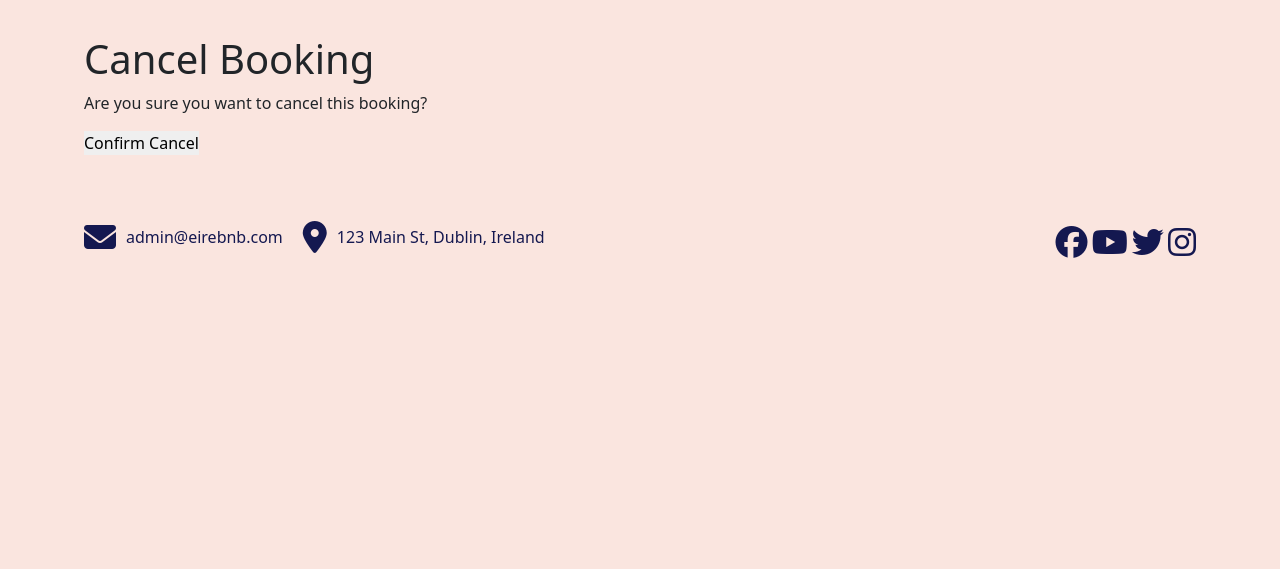
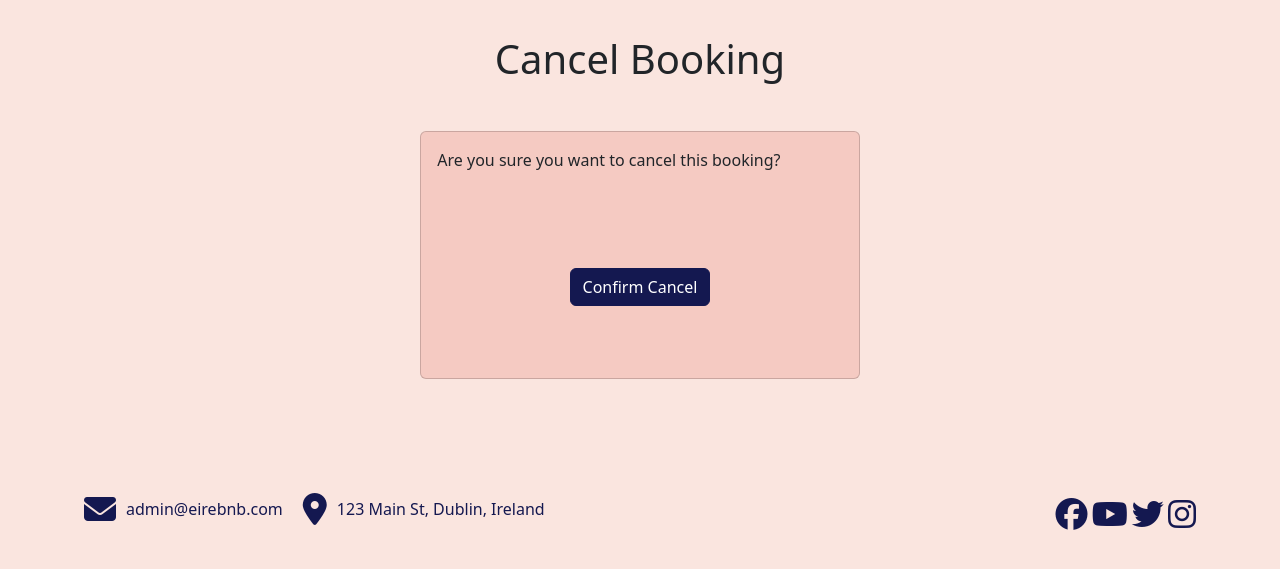
Before and after one commit to AmeenNoor/eire-bnb, a Django app: template templates/cancel_booking.html in a window 1280 px wide. Shown: the part 96-665 px from the top of the page. Run offline with Django 3.2, Linux system fonts and the light colour scheme; the template is opened without the code that fills it, so the values that code supplies are empty; some libraries are stand-ins or nearby versions; some web fonts are replaced.

Commit message:
Enhance styling for Cancel Booking page

```diff
--- a/templates/cancel_booking.html
+++ b/templates/cancel_booking.html
@@ -1,9 +1,29 @@
 {% extends 'base.html' %}
 {% block content %}
-<h1>Cancel Booking</h1>
-<p>Are you sure you want to cancel this booking?</p>
-<form method="post">
-    {% csrf_token %}
-    <button type="submit">Confirm Cancel</button>
-</form>
+<div class="text-center">
+    <h1>Cancel Booking</h1>
+</div>
+<div class="container mt-5 mb-5">
+    <div class="row justify-content-center">
+        <div class="col-md-5">
+            <div class="card custom-card">
+                <div class="card-body">
+                    <p class="card-text">
+                        Are you sure you want to cancel this booking?
+                    </p>
+
+                    <form class="login mt-5 mb-5" method="POST" action="{% url 'account_login' %}">
+                        {% csrf_token %}
+                        <div class="d-flex justify-content-center">
+                            <button class="btn btn-primary mt-5 mb-2"
+                                style="background-color: #141850; border-color: #141850;" type="submit">
+                                Confirm Cancel
+                            </button>
+                        </div>
+                    </form>
+                </div>
+            </div>
+        </div>
+    </div>
+</div>
 {% endblock %}
```
